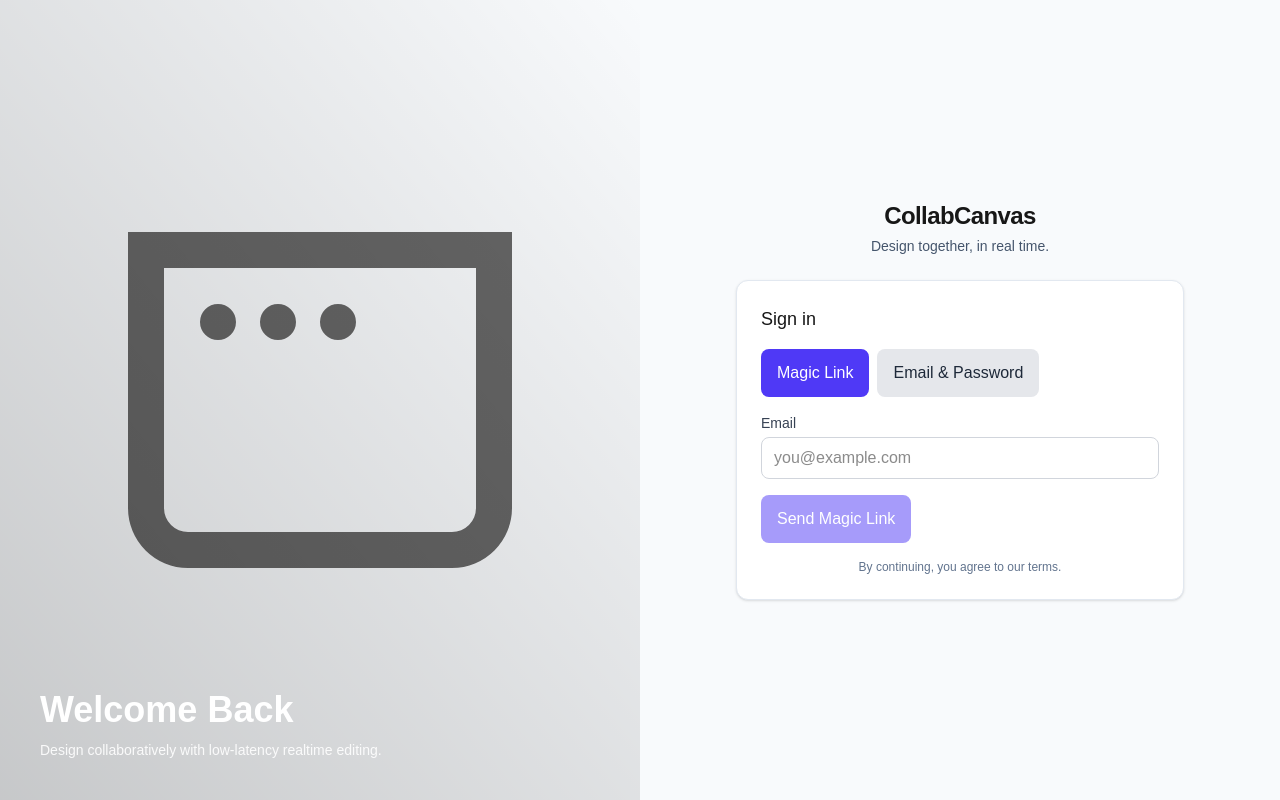
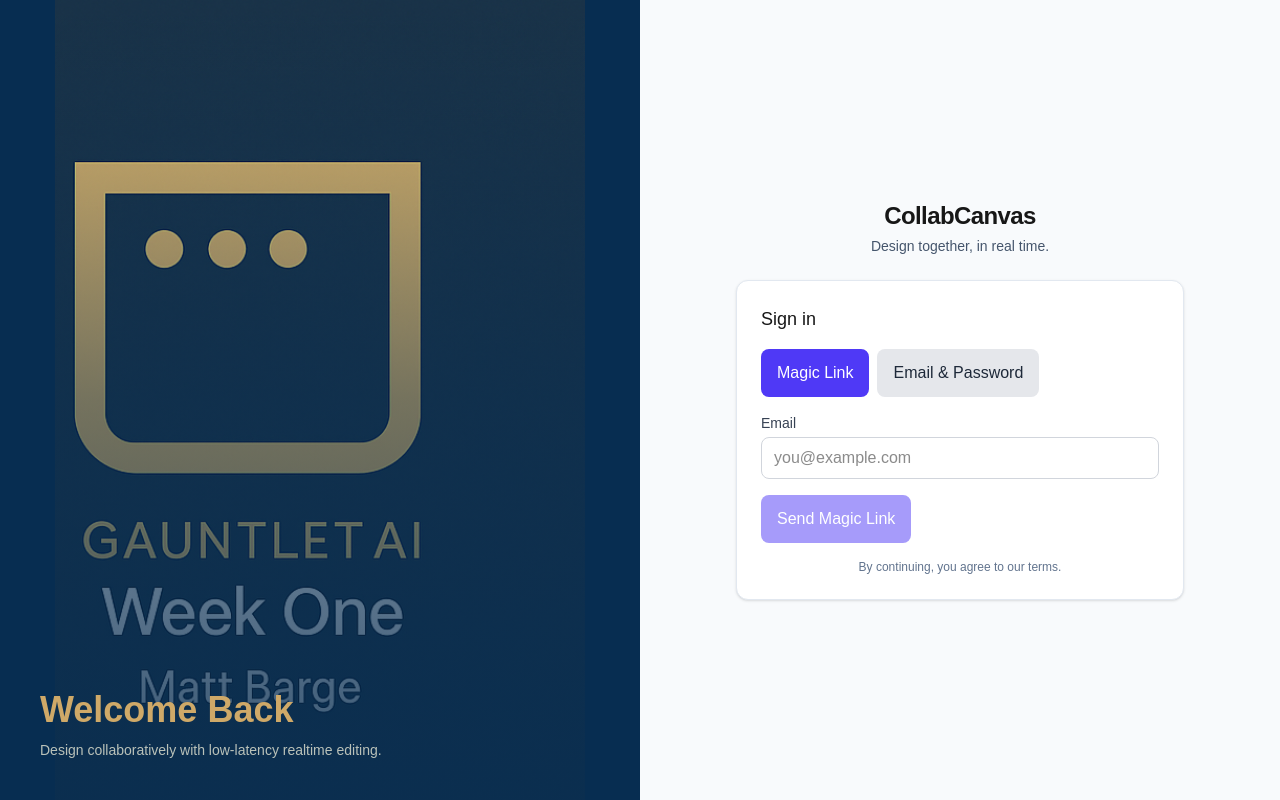
Before and after one commit to mbarge0/worldchatios, a Next.js app: page /login in a window 1280 px wide. Built offline with nearby package versions, Linux system fonts and the light colour scheme; no server answers.

Commit message:
loginheropic

```diff
--- a/app/login/page.tsx
+++ b/app/login/page.tsx
@@ -65,18 +65,23 @@ export default function LoginPage() {
 
     return (
         <div className="min-h-screen grid md:grid-cols-2 bg-slate-50">
-            {/* Hero side */}
-            <div className="hidden md:block relative">
-                <div className="absolute inset-0" style={{
-                    backgroundImage: 'url(/window.svg)',
-                    backgroundRepeat: 'no-repeat',
-                    backgroundPosition: 'center',
-                    backgroundSize: '60%'
-                }} />
-                <div className="absolute inset-0 bg-gradient-to-tr from-black/20 to-transparent" />
-                <div className="absolute left-10 bottom-10 text-white max-w-sm">
+            {/* Hero side (customized with brand colors and hero image) */}
+            <div className="hidden md:flex relative items-center justify-center bg-[#072d51]">
+                <div className="absolute inset-0">
+                    <img
+                        src="/images/login-hero.png"
+                        alt="CollabCanvas — Gauntlet AI Week One — Matt Barge"
+                        className="object-contain w-full h-full opacity-95"
+                    />
+                </div>
+
+                <div className="absolute inset-0 bg-gradient-to-t from-[#072d51]/80 via-[#072d51]/50 to-transparent" />
+
+                <div className="absolute left-10 bottom-10 text-[#cfa968] max-w-sm">
                     <h1 className="text-4xl font-bold leading-tight">Welcome Back</h1>
-                    <p className="mt-2 text-sm opacity-90">Design collaboratively with low-latency realtime editing.</p>
+                    <p className="mt-2 text-sm text-[#cdd2c5] opacity-90">
+                        Design collaboratively with low-latency realtime editing.
+                    </p>
                 </div>
             </div>
 
```
Also changed, not shown: public/images/login-hero.png (added).
